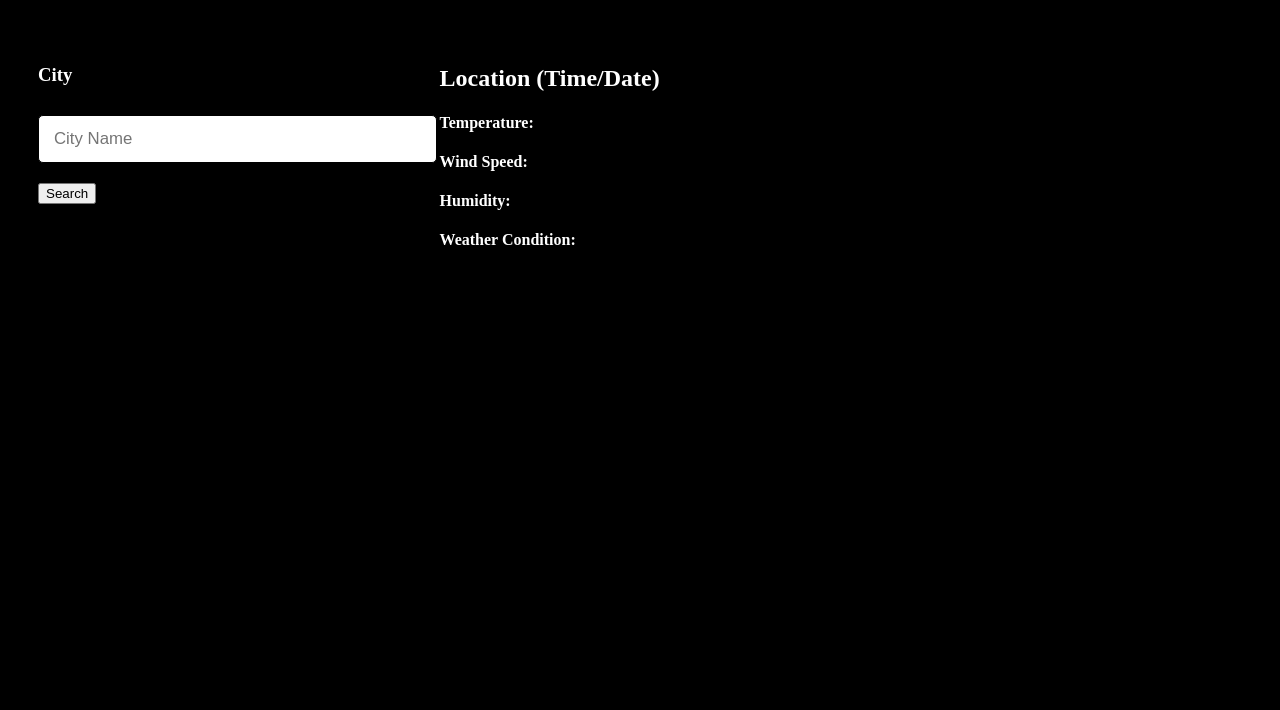
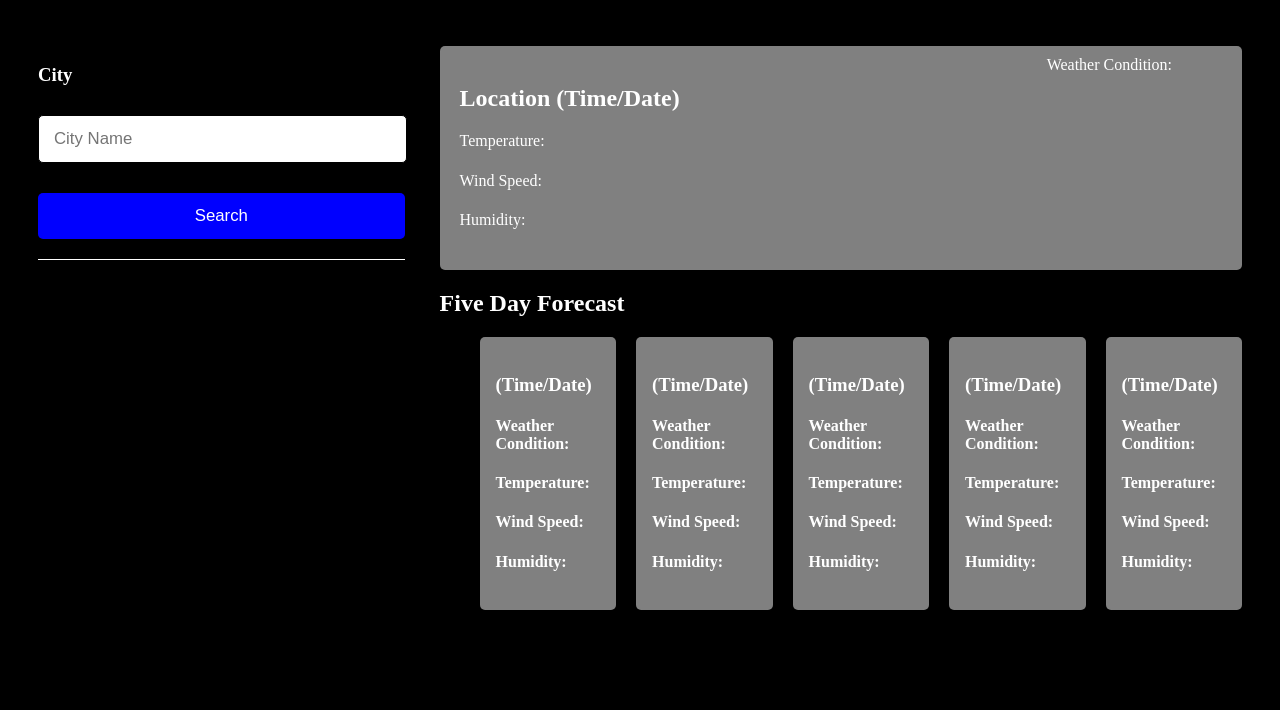
Before and after one commit to TRalston511/Weather-Dashboard, a plain HTML site: page index.html in a window 1280 px wide. Shown: the part 90-800 px from the top of the page. Drawn offline with Linux system fonts and the light colour scheme.

Commit message:
css and html finishes

```diff
--- a/index.html
+++ b/index.html
@@ -13,6 +13,7 @@
             <h3>City</h3>
             <input type="text" placeholder="City Name">
             <button class="search-btn">Search</button>
+            <div class="line"></div>
         </section>
         <section class="weather-data">
             <div class="current-weather">
@@ -26,6 +27,46 @@
                     <h4>Weather Condition:</h4>
                 </div>
             </div>
+            <div class="day-forecast">
+                <h2>Five Day Forecast</h2>
+                <ul class="weather-cards">
+                    <li class="card">
+                        <h3>(Time/Date)</h3>
+                        <h4>Weather Condition:</h4>
+                        <h4>Temperature:</h4>
+                        <h4>Wind Speed:</h4>
+                        <h4>Humidity:</h4>
+                    </li>
+                    <li class="card">
+                        <h3>(Time/Date)</h3>
+                        <h4>Weather Condition:</h4>
+                        <h4>Temperature:</h4>
+                        <h4>Wind Speed:</h4>
+                        <h4>Humidity:</h4>
+                    </li>
+                    <li class="card">
+                        <h3>(Time/Date)</h3>
+                        <h4>Weather Condition:</h4>
+                        <h4>Temperature:</h4>
+                        <h4>Wind Speed:</h4>
+                        <h4>Humidity:</h4>
+                    </li>
+                    <li class="card">
+                        <h3>(Time/Date)</h3>
+                        <h4>Weather Condition:</h4>
+                        <h4>Temperature:</h4>
+                        <h4>Wind Speed:</h4>
+                        <h4>Humidity:</h4>
+                    </li>
+                    <li class="card">
+                        <h3>(Time/Date)</h3>
+                        <h4>Weather Condition:</h4>
+                        <h4>Temperature:</h4>
+                        <h4>Wind Speed:</h4>
+                        <h4>Humidity:</h4>
+                    </li>
+                </ul>
+            </div>
         </section>
     </main>
 
--- a/style.css
+++ b/style.css
@@ -3,8 +3,8 @@ body{
     color: #fff;
 }
 h1{
-    background:grey;
-    color: black;
+    background:blue;
+    color: #fff;
     font-size: 1.75rem;
     padding: 18px 0;
     text-align: center;
@@ -18,7 +18,7 @@ h1{
     width: 550px;
 }
 .weather-input input{
-    width: 100%;
+    width: 92%;
     height: 46px;
     outline-color: blue;
     padding: 0 15px;
@@ -27,7 +27,61 @@ h1{
     border: 1px solid;
     border-radius: 5px;
 }
+.weather-input .line{
+    height: 1px;
+    width: 100%;
+    background:#fff;
+}
+.weather-input button{
+    width: 100%;
+    height: 46px;
+    outline-color: blue;
+    padding: 0 15px;
+    margin: 10px 0 20px 0;
+    font-size: 1.05rem;
+    cursor: pointer;
+    border: none;
+    border-radius: 5px;
+    color: #fff;
+    background: blue;
+}
 .weather-data{
     width: 100%;
-
 }
+.current-weather{
+    background:grey;
+    color: #fff;
+    padding: 20px 70px 20px 20px;
+    border-radius: 5px;
+    display:flex;
+    justify-content: space-between;
+}
+.current-weather h2{
+    font-size: 1.5rem;
+}
+.current-weather h4{
+    margin-top: 12px;
+    font-size: 1rem;
+    font-weight: 500;
+}
+.current-weather .weather-condition h4{
+margin-top: -10px;
+text-transform: capitalize;
+}
+.days-forecast h2{
+    font-size: 1.5rem;
+    margin: 20px 0;
+    text-align: center;
+}
+.weather-cards{
+    display: flex;
+    gap: 20px;
+}
+.weather-cards .card{
+    background: grey;
+    color: #fff;
+    padding: 18px 16px;
+    list-style: none;
+    border-radius: 5px;
+    width: calc(100 / 5);
+}
```
